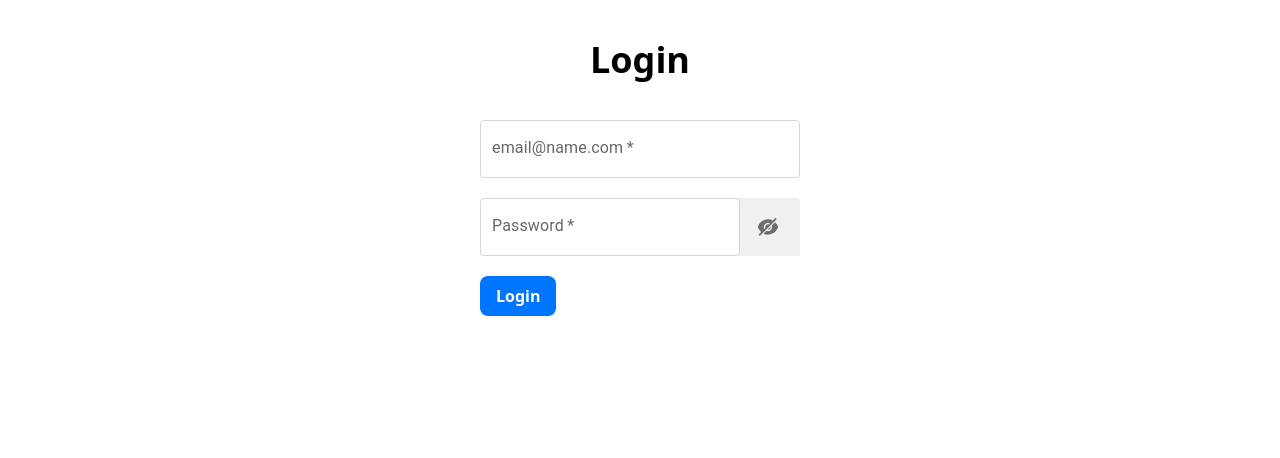
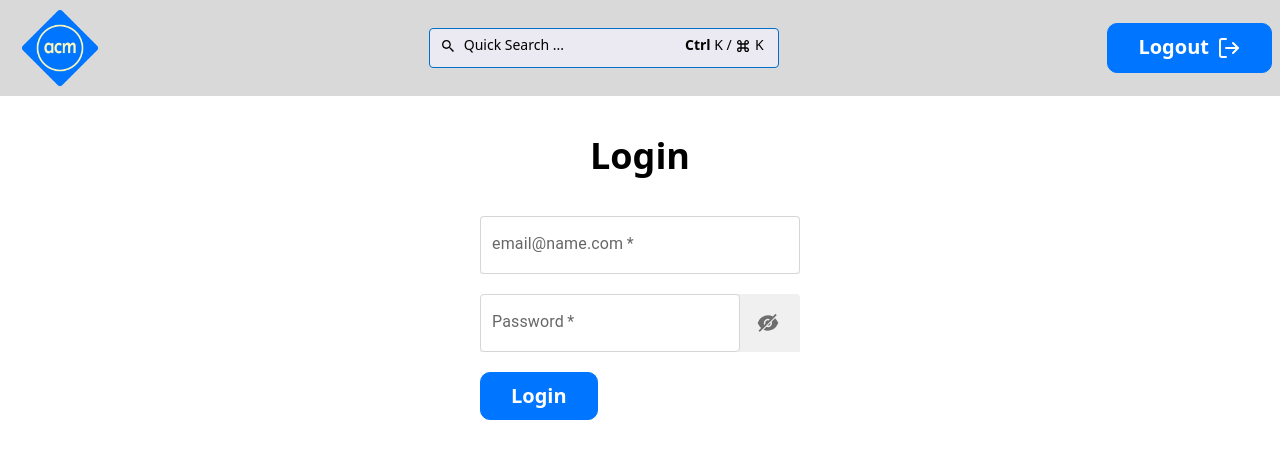
Before and after one commit to PEC-CSS/admin-portal, a Next.js app: page /login in a window 1280 px wide. Shown: the top 458 px of the page. Built offline with nearby package versions, Linux system fonts and the light colour scheme; no server answers.

Commit message:
landing page and navbar

```diff
--- a/src/components/Landing.js
+++ b/src/components/Landing.js
@@ -1,13 +1,30 @@
+import React from "react";
+import HeroBox from "./Landing/HeroBox";
 import Link from "next/link";
-import React from "react";
 
 function Landing() {
+    const heroTitle = "ACM Admin Portal"
+    const heroSubtitle = "Unleash efficiency, foster excellence, and streamline administrative tasks effortlessly";
+
     return (
-        <div>
-            Landing
-            <Link href={"/login"} aria-label="Login">
-                <button className="acm-button">Login</button>
-            </Link>
+        <div className="grid lg:grid-cols-2 grid-cols-1 h-[100vh]">
+            <div className="bg-[#d9d9d9] h-[100vh] justify-center items-center hidden lg:grid">
+                <img src="/assets/acm.png" height={500} width={500} />
+            </div>
+
+            <div className="lg:h-[100vh]">
+                <div className="p-2 lg:hidden">
+                    <img src="/assets/acm.png" height={80} width={80} />
+                </div>
+
+                <div className="justify-center items-center flex flex-col mt-10 lg:mt-0 lg:min-h-[100vh]">
+                    <p className="text-5xl md:text-8xl font-bold text-[#1d4ed8]">Welcome</p>
+                    <HeroBox title={heroTitle} subtitle={heroSubtitle} />
+                    <Link href={"/login"} aria-label="Login">
+                        <button className="acm-button px-[40px]">Log In</button>
+                    </Link>
+                </div>
+            </div>
         </div>
     );
 }
--- /dev/null
+++ b/src/components/Landing/HeroBox.js
@@ -0,0 +1,12 @@
+import React from 'react'
+
+function HeroBox({ title, subtitle }) {
+  return (
+    <div className='bg-[#dbeafe] p-9 m-8 rounded-lg w-[90vw] md:max-w-[600px] md:w-auto'>
+        <p className='text-3xl md:text-6xl mb-5 text-[#1d4ed8] font-bold leading-20'>{title}</p>
+        <p className='text-xl md:text-3xl text-[#5087f6]'>{subtitle}</p>
+    </div>
+  )
+}
+
+export default HeroBox
--- a/src/components/Navbar.js
+++ b/src/components/Navbar.js
@@ -1,9 +1,24 @@
 import React from 'react'
+import { FiLogOut } from "react-icons/fi";
 
-function Navbar() {
+// Middle Component is SearchBarWithDropdown.
+function Navbar( { MiddleComponent } ) {
   return (
-    <div>Navbar</div>
+    <div className='bg-[#d9d9d9] p-2'>
+        <div className='flex items-center pl-3 justify-between'>
+            <img src="/assets/acm.png" width={80} height={80} />
+            <div>
+            {MiddleComponent}
+            </div>
+            <button className="acm-button">
+                <div className='flex'>
+                    Logout
+                    <FiLogOut className='pl-2 h-8 w-8' />
+                </div>
+            </button>
+        </div>
+    </div>
   )
 }
 
-export default Navbar
+export default Navbar;
--- a/src/components/SearchBarWithDropdown.js
+++ b/src/components/SearchBarWithDropdown.js
@@ -1,8 +1,53 @@
-import React from 'react'
+import React, { useCallback, useEffect, useState } from 'react'
+import { IoMdSearch } from "react-icons/io";
+import { MdKeyboardCommandKey } from "react-icons/md";
+import SearchBarDialog from './common/SearchBarDialog';
 
 function SearchBarWithDropdown() {
+  const [open, setOpen] = useState(false);
+  const openModal = () => { setOpen(true); }
+  const closeModal = () => { setOpen(false); }
+
+  const handleKeyPress = useCallback((event) => {
+    if (event.ctrlKey === true && event.key === 'k') {
+      event.preventDefault();
+      openModal();
+    }
+    console.log(event.key)
+  }, []);
+
+  useEffect(() => {
+    document.addEventListener('keydown', handleKeyPress);
+    return () => {
+      document.removeEventListener('keydown', handleKeyPress);
+    };
+  }, [handleKeyPress]);
+
   return (
-    <div>SearchBarWithDropdown</div>
+    <>
+      <button onClick={openModal}>
+        <div className={
+          `w-[350px] h-[40px] bg-[#EBE9F1] p-[6px]
+        border-[1px] border-[#0070c9]
+        hover:shadow-[0px_0px_0px_3px_rgba(131,192,253,.5)]
+        hover:bg-slate-300
+        rounded-[4px]
+        flex text-sm
+        justify-between`}
+        >
+          <div className='flex justify-center align-middle'>
+            <IoMdSearch className='self-center mr-2 mb-[4px] ml-1 text-[16px] font-extrabold' />
+            <p>Quick Search ...</p>
+          </div>
+          <p className='mr-2 flex'>
+            <b>Ctrl</b> &nbsp;K /&nbsp;
+            <MdKeyboardCommandKey className='self-center mb-[4px] text-[16px]' /> &nbsp;K
+          </p>
+        </div>
+      </button>
+
+      <SearchBarDialog open={open} onClose={closeModal} />
+    </>
   )
 }
 
--- a/src/components/common/CustomTextField.js
+++ b/src/components/common/CustomTextField.js
@@ -47,8 +47,8 @@ function CustomTextField({ name, label, variant, type = 'text', onChange, value,
             onFocus={() => setFocus(true)}
             onBlur={() => setFocus(false)}
             value={value}
-            fullWidth
-            required
+            fullWidth = {fullWidth}
+            required = {required}
             error={error}
             InputProps={inputProps}
         >
--- /dev/null
+++ b/src/components/common/SearchBarDialog.js
@@ -0,0 +1,23 @@
+import { Dialog } from '@mui/material'
+import React from 'react'
+
+function SearchBarDialog({ open, onClose }) {
+  return (
+    <Dialog
+      fullWidth={true}
+      maxWidth={'md'}
+      open={open}
+      sx={{ padding: "0", margin: "0", backdropFilter: "blur(5px)" }}
+      PaperProps={{ sx: { borderRadius: "10px" } }}
+      onClose={onClose}
+    >
+      <div className='p-8'>
+        Hewwo, I am your cute search bar! Use me later
+        <br />
+        Do all api calls here onlyy {`>__<`}
+      </div>
+    </Dialog>
+  )
+}
+
+export default SearchBarDialog
--- a/src/pages/login.js
+++ b/src/pages/login.js
@@ -8,6 +8,8 @@ import CustomTextField from "@/components/common/CustomTextField";
 import { IconButton, InputAdornment } from "@mui/material";
 import { login } from "@/repository/auth";
 import getServerCookieData from "@/lib/getServerCookieData";
+import Navbar from "@/components/Navbar";
+import SearchBarWithDropdown from "@/components/SearchBarWithDropdown";
 
 function Login() {
     const [formValues, setFormValues] = useState({
@@ -85,6 +87,8 @@ function Login() {
                 <title>Login | ACM at PEC</title>
             </Head>
 
+            <Navbar MiddleComponent={<SearchBarWithDropdown />} />
+
             <div className="mt-10 flex flex-col items-center mb-10">
                 <h1 className="text-4xl  font-bold text-center">Login</h1>
                 <form className="w-1/4 max-sm:w-3/4 max-md:w-1/2" onSubmit={handleSubmit}>
--- a/src/styles/globals.css
+++ b/src/styles/globals.css
@@ -4,6 +4,15 @@
 
 @layer components {
     .acm-button {
-        @apply bg-[#0075FF] border-none rounded-lg text-white font-bold px-4 py-2 hover:shadow-lg;
+        @apply
+            bg-[#0075FF] border-[1px] border-[#0075FF]
+            rounded-[10px]
+            px-[30px] py-[8px]
+            text-white text-[20px]
+            outline-none font-[600]
+            hover:cursor-pointer
+            hover:bg-white
+            hover:text-[#0075FF]
+            transition duration-500;
     }
 }
```
